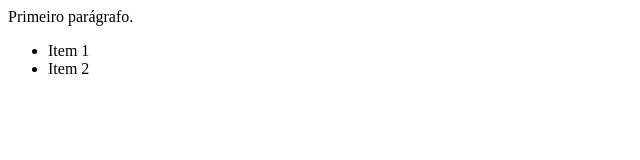
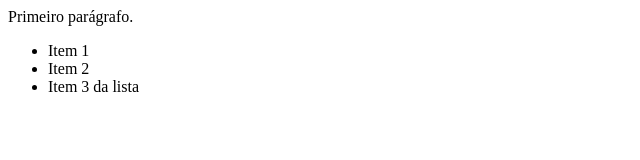
Before and after one commit to hfrancos/exercicio, a plain HTML site: page index.html in a window 1280 px wide. Shown: the full height of the page, 0-640 px from the left. Drawn offline with Linux system fonts and the light colour scheme.

Commit message:
Terceiro item da lista do branch lista

```diff
--- a/index.html
+++ b/index.html
@@ -7,6 +7,7 @@
         <ul>
             <li>Item 1</li>
             <li>Item 2</li>
+            <li>Item 3 da lista</li>
         </ul>
     </body>
 </html>
```
